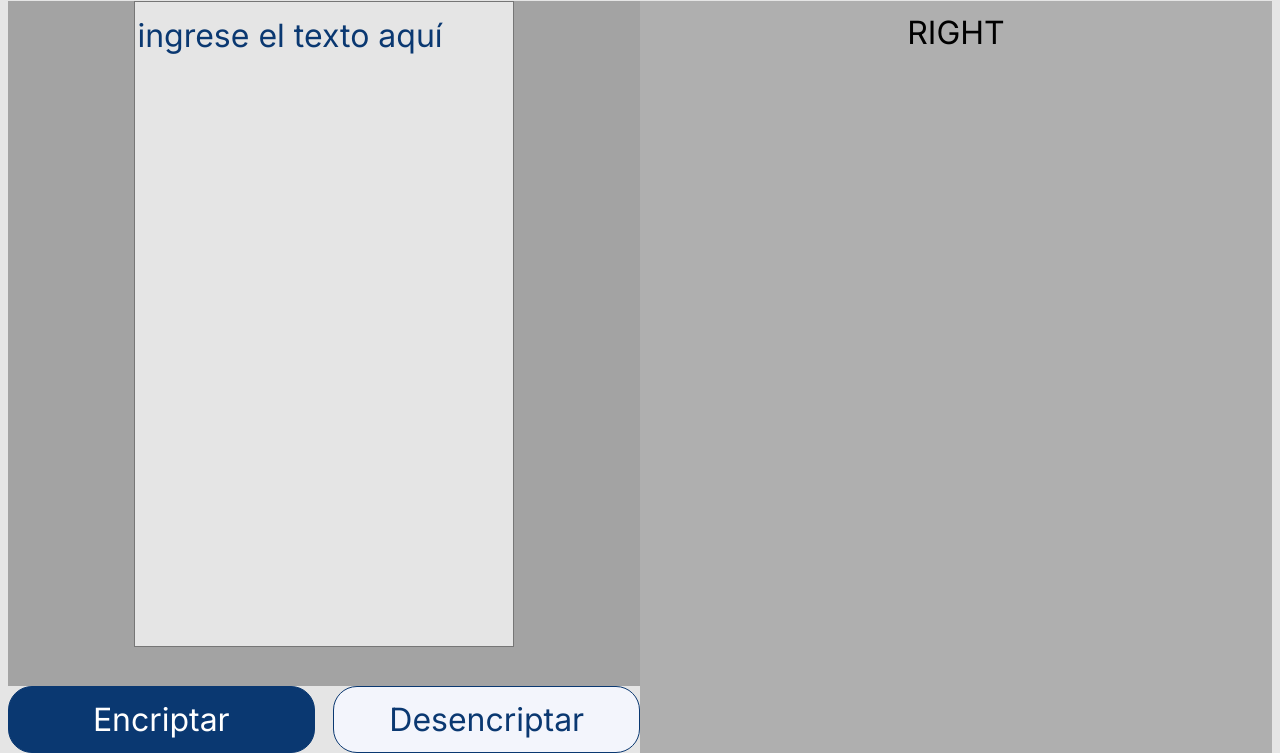
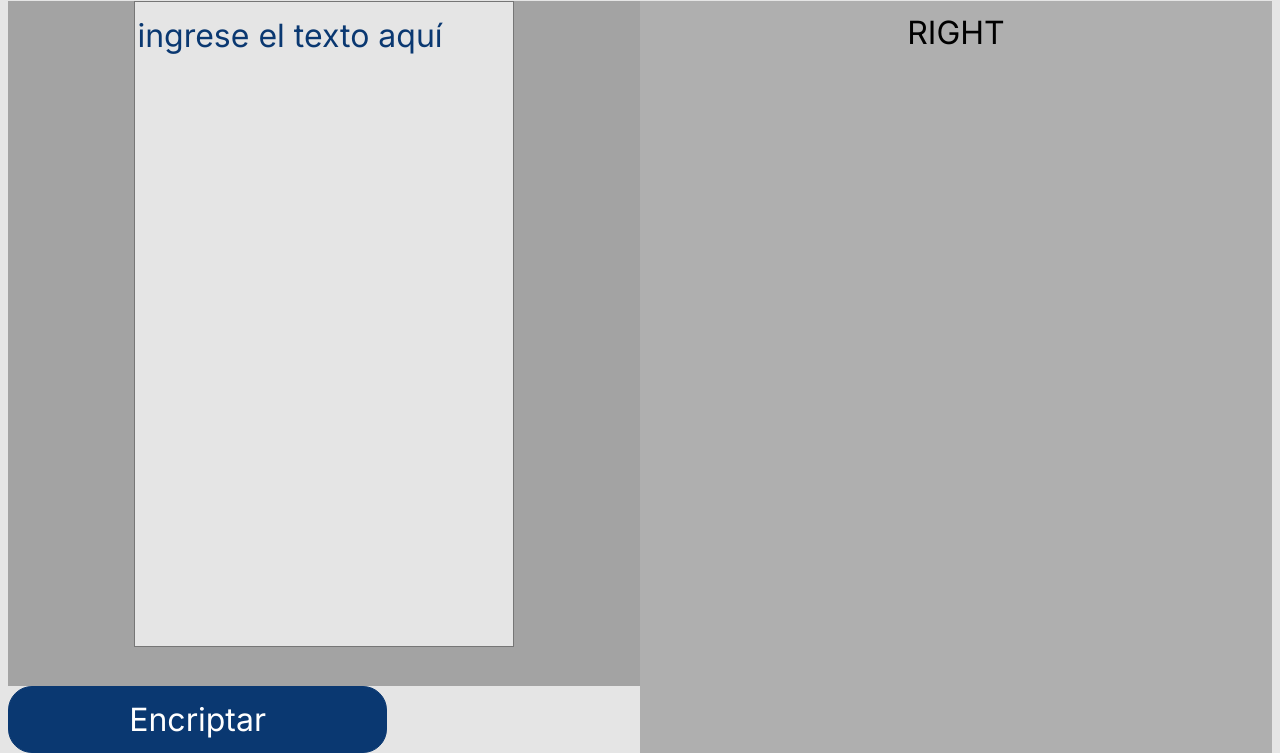
Before and after one commit to DanyFelipe/alura-encriptador, a plain HTML site: page index.html in a window 1280 px wide. Shown: the part 86-839 px from the top of the page. Drawn offline with Linux system fonts and the light colour scheme.

Commit message:
Se quitó uno de  los botones

```diff
--- a/index.html
+++ b/index.html
@@ -23,7 +23,6 @@
             <textarea class="text-area" cols="30" rows="10" placeholder="Ingrese el texto aquí"></textarea>
             <div class="buttons">
                 <button class="btn-encrypt">Encriptar</button>
-                <button class="btn-decrypt">Desencriptar</button>
             </div>
         </aside>
         <aside class="right">
```
